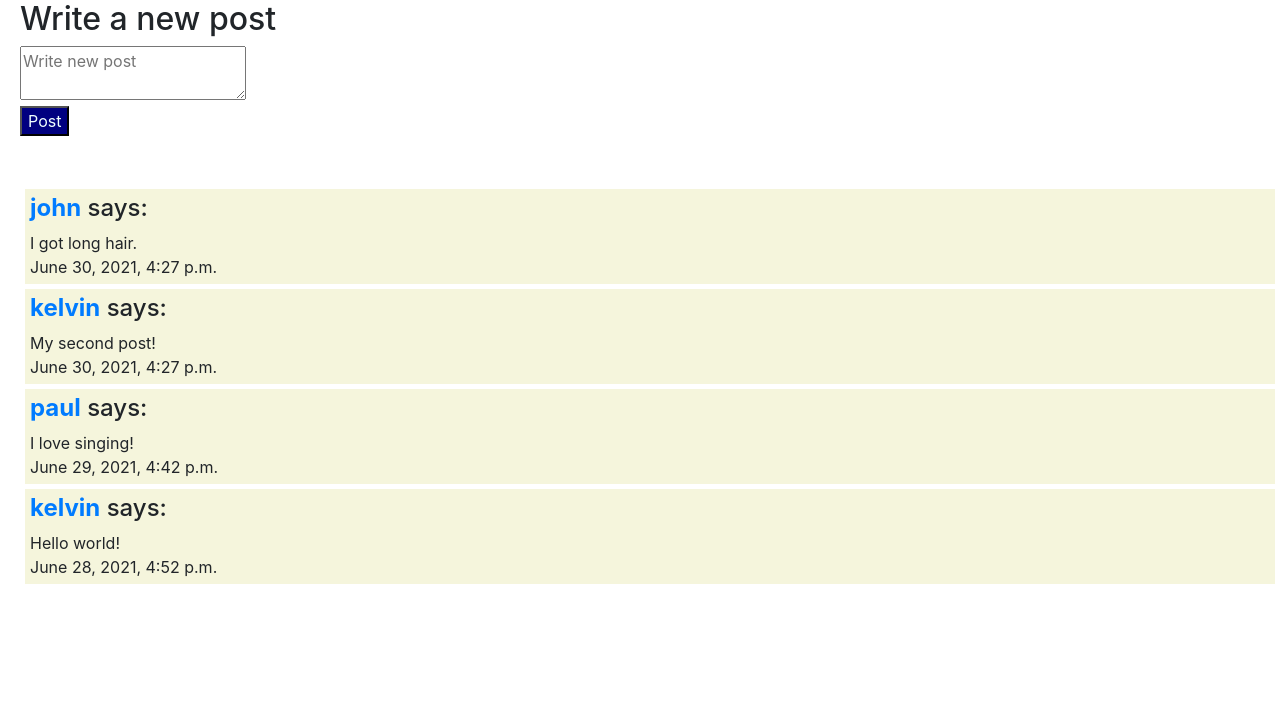
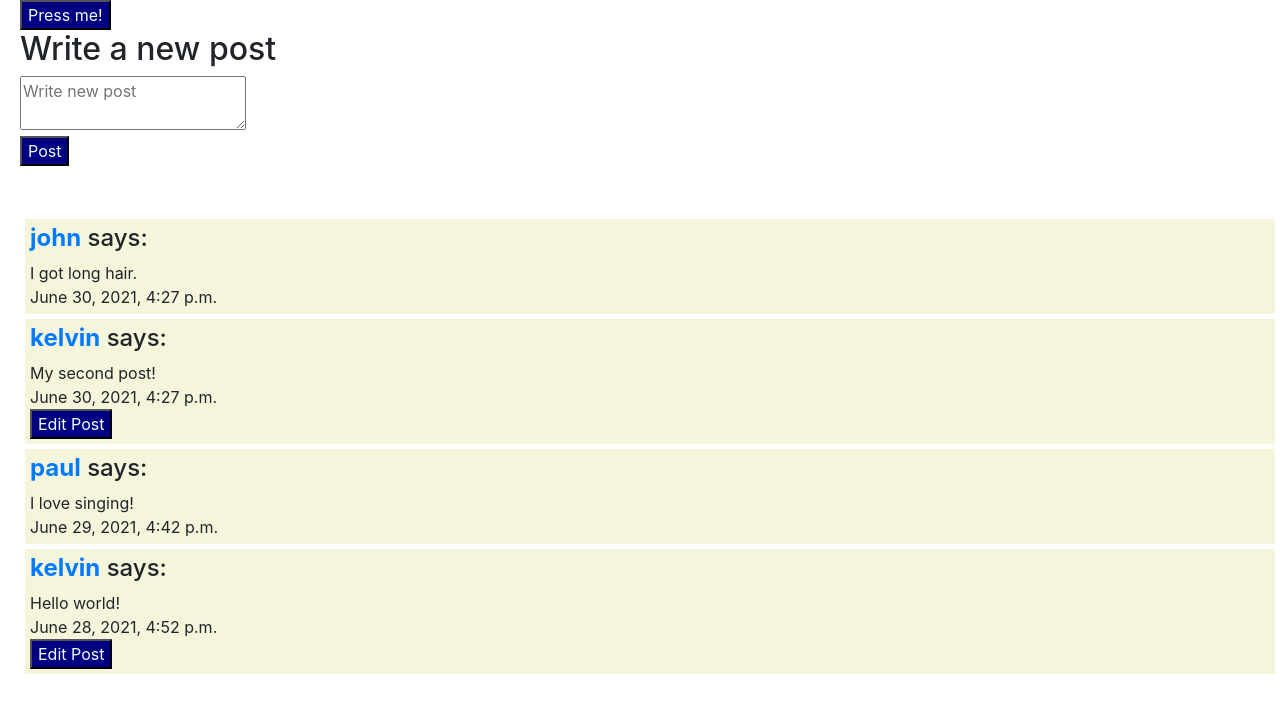
Before and after one commit to zcapkkk/CS50W, a Django app: page / in a window 1280 px wide. Shown: the part 56-769 px from the top of the page. Run offline with Django 3.2, Linux system fonts and the light colour scheme; a user stored in the database is signed in; data comes from the database, SQL or seed files in the repository; both versions use the stored data as it was after the commit; some libraries are stand-ins or nearby versions.

```diff
--- a/project4/network/models.py
+++ b/project4/network/models.py
@@ -10,6 +10,9 @@ class Post(models.Model):
     poster = models.ForeignKey(User, on_delete=models.SET_NULL, null=True)
     post = models.TextField()
     date = models.DateTimeField(auto_now_add=True)
+
+    def __str__(self):
+        return f"{self.poster} on {self.date}"
 
 
 class Like(models.Model):
--- a/project4/network/templates/network/index.html
+++ b/project4/network/templates/network/index.html
@@ -1,6 +1,15 @@
 {% extends "network/layout.html" %}
 
+{% load static %}
+
+<script src="{% static 'network/index.js' %}"></script>
+
+
+
+
 {% block body %}
+
+<button id="test_button">Press me!</button>
 
 <div>
     <h2>Write a new post</h2>
@@ -26,6 +35,11 @@
         {{ post.post }}
         <br>
         {{ post.date }}
+
+        <br>
+        {% if request.user == post.poster %}
+        <button class="editbutton">Edit Post</button>
+        {% endif %}
     </div>
 
     {% empty %}
```
Also changed, not shown: project4/db.sqlite3, project4/network/static/network/index.js (added).
